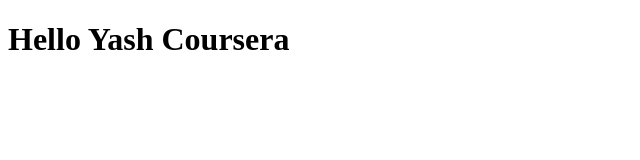
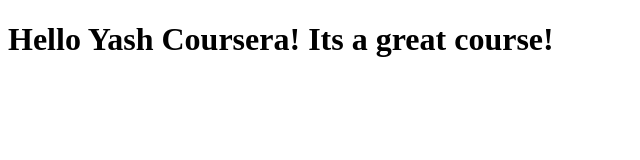
Before and after one commit to KINGMAKER07/Coursera-test, a plain HTML site: page site/index.html in a window 1280 px wide. Shown: the whole page, without its empty margins (0-640 px from the left). Drawn offline with Linux system fonts and the light colour scheme.

Commit message:
Small addition to the page.

```diff
--- a/site/index.html
+++ b/site/index.html
@@ -6,6 +6,6 @@
 	<title>Hello Coursera</title>
 </head>
 <body>
-<h1>Hello Yash Coursera</h1>
+<h1>Hello Yash Coursera! Its a great course!</h1>
 </body>
 </html>
```
